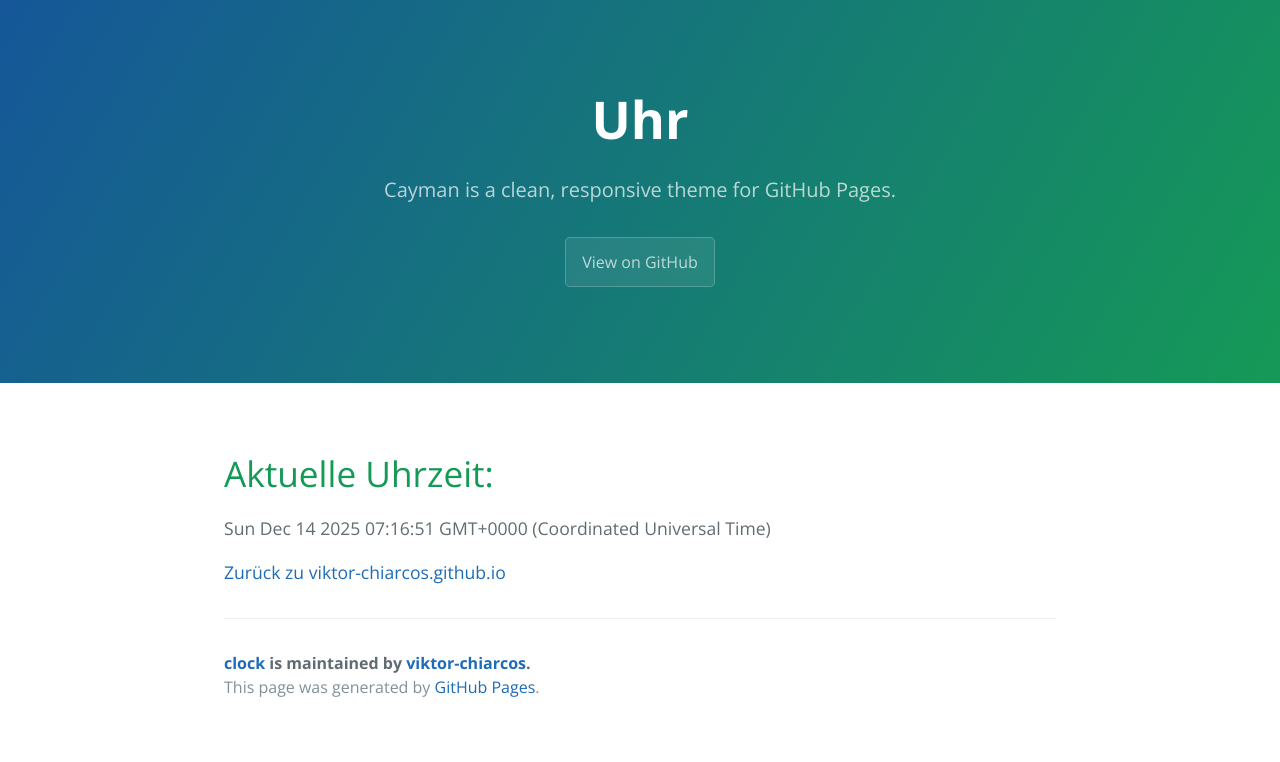
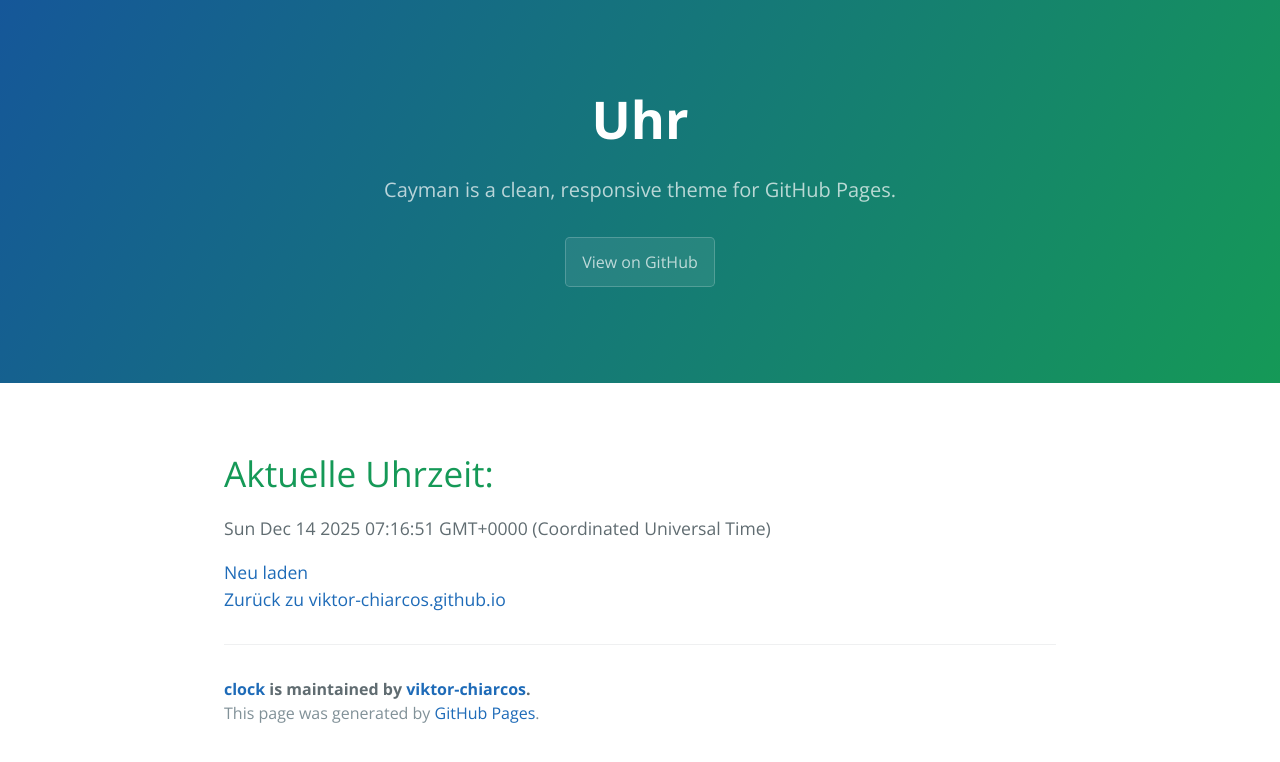
Before and after one commit to viktor-chiarcos/clock, a Jekyll site: the page built from index.md, in a window 1280 px wide. Shown: the top 762 px of the page. Built offline with Jekyll 4.4.1, drawn with Linux system fonts in a browser that asks for light colours.

Commit message:
Add reload link and back navigation to index.md

```diff
--- a/index.md
+++ b/index.md
@@ -15,8 +15,14 @@ permalink: /
 	});
 }());
 </script>
+<script>
+	function Reload(){
+		location.href() = "."
+	}
+</script>
 
 <h1>Aktuelle Uhrzeit:</h1>
 <time aria-current="date" id="zeit"></time>
-
+<a href="javascript: Reload()">Neu laden</a>
+<br>
 <a href="/">Zurück zu viktor-chiarcos.github.io</a>
```
